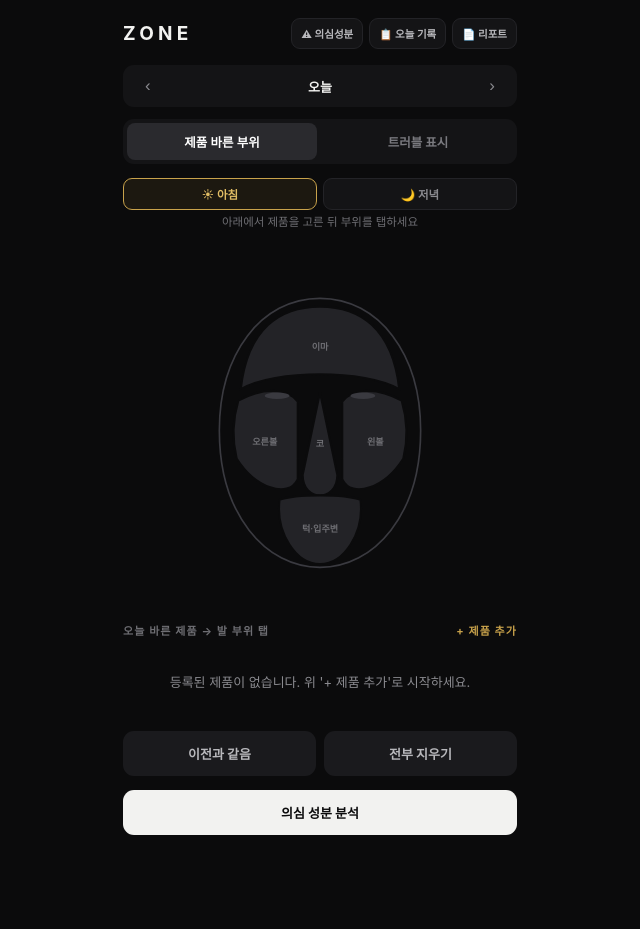
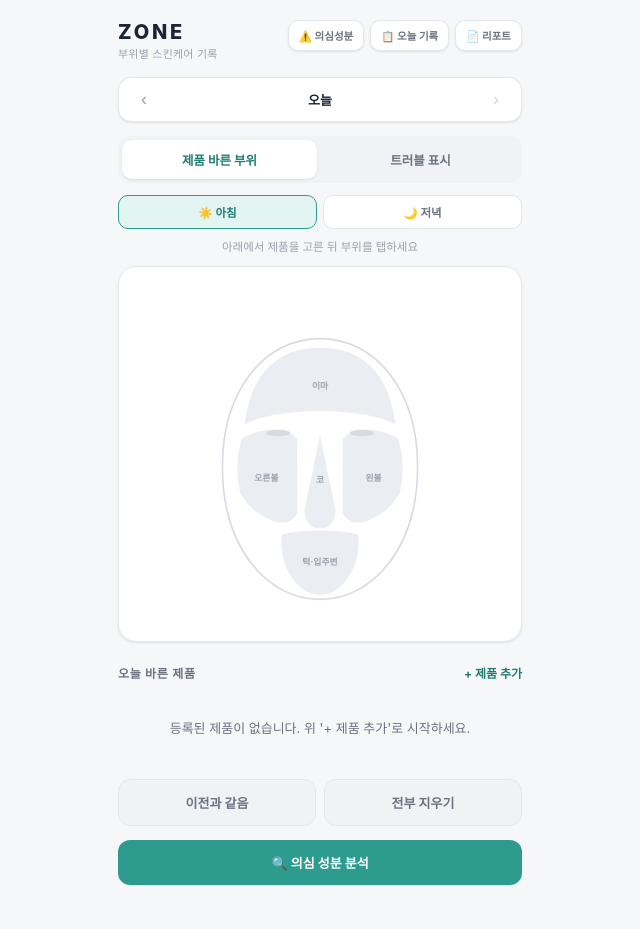
Before and after one commit to yoo-sihun/zone_app, a FastAPI app: page / in a window 1280 px wide. Shown: the whole page, without its empty margins (320-960 px from the left). Before the commit the page ends 835 px from the top, so only its background shows below. Run offline with FastAPI, Linux system fonts and the light colour scheme; data that the repository does not hold is empty; some libraries are stand-ins or nearby versions.

Commit message:
Redesign frontend: bright medical/skincare theme
Dropped the dark gold-accent prototype theme for a white/teal, clean
clinical look at the user's request. Pure CSS + markup restyle —
app.js is untouched, all the ids/classes it depends on (#mApply,
#slotToggle, .prod, .zone.applied, .card.top, .chip, etc.) are kept
exactly so none of the wired-up functionality broke.

Verified with the same Playwright flow as before (add product, AM/PM,
apply, trouble mode + type, analysis, save suspect, start experiment,
all three header modals) against a clean local sqlite db — zero
console errors, screenshots confirm every screen renders correctly.

Caught mid-session that an earlier verification pass had accidentally
run against the live Supabase DATABASE_URL instead of local sqlite
(forgot to swap .env), writing test rows into production data —
cleaned those up directly (2 test products, 2 daily_logs, 2
trouble_dots), left the user's real entries untouched.

```diff
--- a/frontend/static/css/style.css
+++ b/frontend/static/css/style.css
@@ -1,159 +1,193 @@
+:root{
+  --bg:#F6F7F9;
+  --surface:#FFFFFF;
+  --surface-alt:#F0F2F5;
+  --border:#E4E7EC;
+  --text:#1D2433;
+  --text-muted:#6B7280;
+  --text-faint:#9AA1AC;
+
+  --teal:#2D9C8F;
+  --teal-dark:#217C71;
+  --teal-light:#E3F5F2;
+
+  --coral:#E0553F;
+  --coral-light:#FCE9E6;
+
+  --amber:#D99B2B;
+  --amber-light:#FBF0DC;
+
+  --orange:#E07C3E;
+
+  --pink:#D8698F;
+  --pink-light:#FBEAF1;
+
+  --green:#2E9C64;
+  --green-light:#E4F6EC;
+
+  --shadow-sm:0 1px 2px rgba(16,24,40,.04), 0 1px 3px rgba(16,24,40,.06);
+  --shadow-md:0 4px 10px rgba(16,24,40,.06), 0 2px 4px rgba(16,24,40,.05);
+}
+
 *{box-sizing:border-box;-webkit-tap-highlight-color:transparent}
 body{
-  margin:0;background:#0B0B0C;color:#F2F2F0;
+  margin:0;background:var(--bg);color:var(--text);
   font-family:-apple-system,BlinkMacSystemFont,'Pretendard','Apple SD Gothic Neo',sans-serif;
   display:flex;justify-content:center;min-height:100vh;
 }
-.app{width:100%;max-width:430px;padding:18px 18px 40px;position:relative}
+.app{width:100%;max-width:440px;padding:20px 18px 44px;position:relative}
 
-header{display:flex;justify-content:space-between;align-items:center;margin-bottom:10px;gap:8px;flex-wrap:wrap}
-.logo{font-size:19px;font-weight:700;letter-spacing:.22em}
-.tag{font-size:11px;color:#6E6E73;letter-spacing:.04em}
+/* 헤더 */
+.topbar{display:flex;justify-content:space-between;align-items:flex-start;margin-bottom:16px;gap:10px}
+.brand{display:flex;flex-direction:column}
+.brandmark{font-size:20px;font-weight:800;letter-spacing:.14em;color:var(--text)}
+.brandsub{font-size:11px;color:var(--text-faint);letter-spacing:.02em;margin-top:1px}
 
-.iconrow{display:flex;gap:6px;flex-wrap:wrap}
-.iconbtn{background:#141416;border:1px solid #232327;color:#B8B8BC;font-size:10.5px;font-weight:600;
-  padding:7px 9px;border-radius:9px;cursor:pointer;font-family:inherit;white-space:nowrap}
-.iconbtn:hover{background:#1A1A1D;color:#F2F2F0}
+.iconrow{display:flex;gap:6px;flex-wrap:wrap;justify-content:flex-end}
+.iconbtn{background:var(--surface);border:1px solid var(--border);color:var(--text-muted);
+  font-size:10.5px;font-weight:600;padding:7px 10px;border-radius:10px;cursor:pointer;
+  font-family:inherit;white-space:nowrap;box-shadow:var(--shadow-sm);transition:.15s}
+.iconbtn:hover{border-color:var(--teal);color:var(--teal-dark)}
 
 /* 실험 배너 */
 .expbar{display:flex;align-items:center;justify-content:space-between;gap:10px;
-  background:#1C1810;border:1px solid #4A3B1A;border-radius:11px;padding:10px 12px;margin-bottom:12px}
-.expinfo{font-size:12px;color:#E0BC64}
-.expinfo b{color:#F2D999}
+  background:var(--teal-light);border:1px solid #BFE4DE;border-radius:13px;padding:11px 14px;margin-bottom:14px}
+.expinfo{font-size:12.5px;color:var(--teal-dark)}
+.expinfo b{color:#144A43}
 .exbtns{display:flex;gap:6px;flex-shrink:0}
-.expbtn{background:#2A2A2E;border:0;color:#F2F2F0;font-size:11px;font-weight:700;
-  padding:7px 10px;border-radius:8px;cursor:pointer;font-family:inherit}
-.expbtn.stop{background:transparent;color:#E14B48}
-.expnote{font-size:11.5px;color:#8A8A8F;margin-top:8px;text-align:center}
+.expbtn{background:var(--surface);border:1px solid #BFE4DE;color:var(--teal-dark);font-size:11px;font-weight:700;
+  padding:7px 10px;border-radius:9px;cursor:pointer;font-family:inherit}
+.expbtn.stop{background:transparent;border-color:transparent;color:var(--coral)}
+.expnote{font-size:11.5px;color:var(--text-muted);margin-top:10px;text-align:center}
 
 /* 날짜 */
 .datebar{display:flex;align-items:center;justify-content:space-between;
-  margin:16px 0 12px;padding:9px 12px;background:#141416;border-radius:11px}
-.datebar button{background:none;border:0;color:#8A8A8F;font-size:17px;padding:2px 10px;cursor:pointer}
-.dlabel{font-size:13px;font-variant-numeric:tabular-nums;color:#D8D8D6}
-.dlabel b{color:#F2F2F0}
+  margin-bottom:14px;padding:9px 8px;background:var(--surface);border:1px solid var(--border);
+  border-radius:13px;box-shadow:var(--shadow-sm)}
+.navbtn{background:none;border:0;color:var(--text-faint);font-size:18px;padding:2px 14px;cursor:pointer}
+.navbtn:hover{color:var(--teal)}
+.navbtn:disabled{color:#D5D8DD;cursor:default}
+.dlabel{font-size:13px;font-variant-numeric:tabular-nums;color:var(--text-muted)}
+.dlabel b{color:var(--text)}
 
-/* 모드 */
-.modes{display:flex;gap:6px;background:#141416;padding:4px;border-radius:11px;margin-bottom:14px}
-.modes button{flex:1;background:none;border:0;color:#7A7A7F;font-size:12.5px;font-weight:600;
-  padding:9px 0;border-radius:8px;cursor:pointer;transition:.15s;font-family:inherit}
-.modes button.on{background:#2A2A2E;color:#fff}
-.modes button.on.trouble{background:#B3322F;color:#fff}
+/* 탭 */
+.tabs{display:flex;gap:6px;background:var(--surface-alt);padding:4px;border-radius:13px;margin-bottom:12px}
+.tabs button{flex:1;background:none;border:0;color:var(--text-muted);font-size:12.5px;font-weight:700;
+  padding:10px 0;border-radius:10px;cursor:pointer;transition:.15s;font-family:inherit}
+.tabs button.on{background:var(--surface);color:var(--teal-dark);box-shadow:var(--shadow-sm)}
+.tabs button.on.trouble{background:var(--coral);color:#fff;box-shadow:none}
 
 /* 시간대 / 트러블 유형 선택 */
-.slotToggle,.typeToggle{display:flex;gap:6px;margin-bottom:10px}
-.slotToggle button,.typeToggle button{flex:1;background:#141416;border:1px solid #232327;color:#8A8A8F;
-  font-size:11.5px;font-weight:600;padding:7px 4px;border-radius:9px;cursor:pointer;font-family:inherit;transition:.15s}
-.slotToggle button.on{background:#1C1810;border-color:#C8A24B;color:#E0BC64}
-.typeToggle button.on{background:#2A1414;border-color:#B3322F;color:#E88A87}
+.segrow,.typeToggle{display:flex;gap:6px;margin-bottom:10px}
+.segrow button,.typeToggle button{flex:1;background:var(--surface);border:1px solid var(--border);color:var(--text-muted);
+  font-size:11.5px;font-weight:600;padding:8px 4px;border-radius:10px;cursor:pointer;font-family:inherit;transition:.15s}
+.segrow button.on{background:var(--teal-light);border-color:var(--teal);color:var(--teal-dark)}
+.typeToggle button.on{background:var(--coral-light);border-color:var(--coral);color:#A63B29}
 
-.hint{font-size:11.5px;color:#6E6E73;text-align:center;margin:-6px 0 8px;min-height:15px;line-height:1.5}
+.hint{font-size:11.5px;color:var(--text-faint);text-align:center;margin:2px 0 10px;min-height:15px;line-height:1.5}
 
-/* 얼굴 */
-.face-wrap{position:relative;display:flex;justify-content:center;margin-bottom:6px}
-svg{width:100%;max-width:330px;height:auto;touch-action:manipulation}
-.zone{fill:#232327;stroke:#0B0B0C;stroke-width:2.5;cursor:pointer;transition:fill .18s}
-.zone:hover{fill:#2E2E33}
-.zone.applied{fill:#C8A24B}
-.zone.applied:hover{fill:#D4AE58}
-.outline{fill:none;stroke:#3A3A40;stroke-width:2}
-.feat{fill:#3A3A40}
-.dot{stroke:#0B0B0C;stroke-width:1.6;cursor:pointer}
-.dot.comedonal{fill:#C8A24B}
-.dot.papule{fill:#E19A4B}
-.dot.pustule{fill:#E14B48}
-.dot.redness{fill:#E1719A}
-.zlabel{fill:#6E6E73;font-size:11px;text-anchor:middle;pointer-events:none;font-weight:600}
-.zone.applied + .zlabel{fill:#1A1508}
+/* 얼굴 카드 */
+.face-card{background:var(--surface);border:1px solid var(--border);border-radius:18px;
+  padding:14px 8px 8px;margin-bottom:16px;box-shadow:var(--shadow-sm)}
+svg{display:block;width:100%;max-width:320px;height:auto;margin:0 auto;touch-action:manipulation}
+.zone{fill:#EAEDF1;stroke:var(--surface);stroke-width:3;cursor:pointer;transition:fill .18s}
+.zone:hover{fill:#DEE2E8}
+.zone.applied{fill:var(--teal)}
+.zone.applied:hover{fill:var(--teal-dark)}
+.outline{fill:none;stroke:#D7DBE1;stroke-width:2}
+.feat{fill:#D7DBE1}
+.dot{stroke:#fff;stroke-width:2;cursor:pointer}
+.dot.comedonal{fill:var(--amber)}
+.dot.papule{fill:var(--orange)}
+.dot.pustule{fill:var(--coral)}
+.dot.redness{fill:var(--pink)}
+.zlabel{fill:var(--text-faint);font-size:11px;text-anchor:middle;pointer-events:none;font-weight:700}
+.zone.applied + .zlabel{fill:#F0FBF9}
 
 /* 제품 */
-.sec{font-size:11px;color:#6E6E73;letter-spacing:.1em;font-weight:700;margin:20px 0 9px;
-  display:flex;justify-content:space-between;align-items:center}
-.sec .add{color:#C8A24B;cursor:pointer;font-size:11px;font-weight:700}
-.prods{display:flex;flex-direction:column;gap:7px}
-.prod{display:flex;align-items:center;gap:11px;padding:11px 13px;background:#141416;
-  border:1.5px solid transparent;border-radius:11px;cursor:pointer;transition:.15s}
-.prod.on{border-color:#C8A24B;background:#1C1810}
-.prod.locked{opacity:.5}
-.swatch{width:9px;height:9px;border-radius:50%;background:#3A3A40;flex-shrink:0}
-.prod.on .swatch{background:#C8A24B}
-.pname{font-size:13.5px;font-weight:600}
-.ping{font-size:10.5px;color:#6E6E73;margin-top:3px;line-height:1.35}
-.prod .del{margin-left:auto;color:#6E6E73;font-size:11px;padding:4px 6px}
+.sechead{display:flex;justify-content:space-between;align-items:center;margin:22px 0 10px}
+.sechead h3{font-size:12px;color:var(--text-muted);letter-spacing:.06em;font-weight:700;margin:0;text-transform:uppercase}
+.linkbtn{background:none;border:0;color:var(--teal-dark);cursor:pointer;font-size:12px;font-weight:700;font-family:inherit}
+.prods{display:flex;flex-direction:column;gap:8px}
+.prod{display:flex;align-items:center;gap:11px;padding:12px 14px;background:var(--surface);
+  border:1.5px solid var(--border);border-radius:13px;cursor:pointer;transition:.15s;box-shadow:var(--shadow-sm)}
+.prod.on{border-color:var(--teal);background:var(--teal-light)}
+.prod.locked{opacity:.55}
+.swatch{width:9px;height:9px;border-radius:50%;background:#D7DBE1;flex-shrink:0}
+.prod.on .swatch{background:var(--teal)}
+.pname{font-size:13.5px;font-weight:700;color:var(--text)}
+.ping{font-size:10.5px;color:var(--text-faint);margin-top:3px;line-height:1.35}
+.prod .del{margin-left:auto;color:var(--text-faint);font-size:11px;padding:4px 6px}
 
 .row{display:flex;gap:8px;margin-top:14px}
-.btn{flex:1;padding:13px;border-radius:11px;border:0;font-size:13px;font-weight:700;
+.btn{flex:1;padding:13px;border-radius:12px;border:0;font-size:13px;font-weight:700;
   cursor:pointer;font-family:inherit;transition:.15s}
-.ghost{background:#1A1A1D;color:#B8B8BC}
-.ghost:hover{background:#222226}
-.primary{background:#F2F2F0;color:#0B0B0C}
-.primary:hover{background:#fff}
-.primary:disabled{background:#2A2A2E;color:#5A5A60;cursor:default}
+.ghost{background:var(--surface-alt);color:var(--text-muted);border:1.5px solid var(--border)}
+.ghost:hover{background:#E6E9ED}
+.primary{background:var(--teal);color:#fff}
+.primary:hover{background:var(--teal-dark)}
+.primary:disabled{background:#D5D8DD;color:#9AA1AC;cursor:default}
 .btn.small{flex:none;padding:8px 12px;font-size:11.5px}
 
+/* 모달 공통 */
+.modal{position:fixed;inset:0;background:rgba(29,36,51,.35);display:none;
+  align-items:flex-end;justify-content:center;z-index:50}
+.modal.show{display:flex}
+.sheet{width:100%;max-width:440px;background:var(--surface);border-radius:22px 22px 0 0;
+  padding:26px 20px 36px;max-height:86vh;overflow-y:auto;box-shadow:0 -8px 30px rgba(16,24,40,.18)}
+.sheet h2{font-size:17px;margin:0 0 4px;color:var(--text)}
+.sheet .sub{font-size:12px;color:var(--text-muted);margin-bottom:18px;line-height:1.6}
+.card{background:var(--surface-alt);border:1px solid var(--border);border-radius:14px;padding:16px;margin-bottom:10px}
+.card.top{border:1.5px solid var(--teal);background:var(--teal-light)}
+.ing{font-size:16px;font-weight:800;margin-bottom:8px;color:var(--text)}
+.card.top .ing{color:var(--teal-dark)}
+.evi{font-size:12.5px;color:var(--text-muted);line-height:1.7}
+.evi b{color:var(--text)}
+.meter{display:flex;gap:3px;margin-top:11px}
+.meter i{height:4px;flex:1;background:var(--border);border-radius:2px;font-style:normal}
+.meter i.f{background:var(--teal)}
+.ask{background:var(--green-light);border:1px solid #C6E9D5;border-radius:14px;padding:16px;margin-top:16px}
+.ask p{margin:0 0 12px;font-size:13px;line-height:1.7;color:#175C3B}
+.disc{font-size:10.5px;color:var(--text-faint);line-height:1.6;margin-top:20px;text-align:center}
+.empty{font-size:13px;color:var(--text-muted);line-height:1.7;text-align:center;padding:26px 10px}
+
 /* 분석 모달 유형 필터 칩 */
-.chiprow{display:flex;gap:6px;flex-wrap:wrap;margin-bottom:14px}
-.chip{background:#1A1A1D;border:1px solid #2A2A2E;color:#8A8A8F;font-size:11px;font-weight:600;
-  padding:6px 11px;border-radius:20px;cursor:pointer;font-family:inherit}
-.chip.on{background:#1C1810;border-color:#C8A24B;color:#E0BC64}
+.chiprow{display:flex;gap:6px;flex-wrap:wrap;margin-bottom:16px}
+.chip{background:var(--surface-alt);border:1px solid var(--border);color:var(--text-muted);font-size:11px;font-weight:700;
+  padding:7px 12px;border-radius:20px;cursor:pointer;font-family:inherit}
+.chip.on{background:var(--teal-light);border-color:var(--teal);color:var(--teal-dark)}
 
 /* 의심 성분 목록 */
-.suslist{margin-top:14px;display:flex;flex-direction:column;gap:7px}
-.susitem{display:flex;justify-content:space-between;align-items:center;background:#1D1D21;
-  border-radius:10px;padding:10px 13px;font-size:13px}
-.susitem .del{color:#6E6E73;font-size:11px;cursor:pointer}
+.suslist{margin-top:16px;display:flex;flex-direction:column;gap:7px}
+.susitem{display:flex;justify-content:space-between;align-items:center;background:var(--surface-alt);
+  border:1px solid var(--border);border-radius:11px;padding:11px 14px;font-size:13px;color:var(--text)}
+.susitem .del{color:var(--text-faint);font-size:11px;cursor:pointer}
 
 /* 실험 결과 카드 */
-.explabel{font-size:11px;color:#8A8A8F;margin-bottom:4px}
-.expnum{font-size:22px;font-weight:700}
+.explabel{font-size:11px;color:var(--text-muted);margin-bottom:5px;font-weight:600}
+.expnum{font-size:24px;font-weight:800;color:var(--text)}
 
-/* 외부 요인 */
+/* 제품 추가 / 외부 요인 폼 */
+.field{margin-bottom:13px}
+.field label{display:block;font-size:11px;color:var(--text-muted);margin-bottom:6px;font-weight:700}
+.field input,.field textarea,.field select{width:100%;padding:11px 13px;background:var(--surface-alt);
+  border:1.5px solid var(--border);border-radius:11px;color:var(--text);font-size:13px;font-family:inherit;resize:vertical}
+.field input:focus,.field textarea:focus,.field select:focus{outline:none;border-color:var(--teal)}
+.field textarea{min-height:70px}
+.ocrbtn{display:block;text-align:center;padding:15px;border:1.5px dashed #C7CCD3;border-radius:13px;
+  color:var(--text-muted);font-size:12.5px;cursor:pointer;margin-bottom:14px;background:var(--surface-alt)}
+.ocrbtn:hover{border-color:var(--teal);color:var(--teal-dark)}
+.spinner{display:none;text-align:center;color:var(--text-muted);font-size:12px;padding:10px}
+
 .pm25row{display:flex;align-items:center;justify-content:space-between;gap:10px}
-.pm25row span{font-size:13px;color:#D8D8D6}
-.field select{width:100%;padding:11px 12px;background:#1D1D21;border:1.5px solid #2A2A2E;
-  border-radius:10px;color:#F2F2F0;font-size:13px;font-family:inherit}
+.pm25row span{font-size:13px;color:var(--text)}
 
 /* 토스트 */
 .toastwrap{position:fixed;left:0;right:0;bottom:18px;display:flex;flex-direction:column;
   align-items:center;gap:8px;z-index:100;pointer-events:none;padding:0 18px}
-.toast{max-width:400px;background:#1D1D21;border:1px solid #2A2A2E;color:#F2F2F0;font-size:12px;
-  line-height:1.5;padding:11px 15px;border-radius:11px;opacity:0;transform:translateY(8px);
-  transition:.25s;box-shadow:0 6px 20px rgba(0,0,0,.4)}
+.toast{max-width:400px;background:var(--surface);border:1px solid var(--border);color:var(--text);font-size:12px;
+  line-height:1.5;padding:12px 16px;border-radius:12px;opacity:0;transform:translateY(8px);
+  transition:.25s;box-shadow:var(--shadow-md)}
 .toast.show{opacity:1;transform:translateY(0)}
-.toast.warn{border-color:#B3322F;background:#2A1414}
-.toast.ok{border-color:#2A5A3E;background:#0F1A14}
-
-/* 모달 공통 */
-.modal{position:fixed;inset:0;background:rgba(5,5,6,.86);display:none;
-  align-items:flex-end;justify-content:center;z-index:50}
-.modal.show{display:flex}
-.sheet{width:100%;max-width:430px;background:#151518;border-radius:20px 20px 0 0;
-  padding:24px 20px 34px;max-height:86vh;overflow-y:auto}
-.sheet h2{font-size:17px;margin:0 0 4px}
-.sheet .sub{font-size:12px;color:#6E6E73;margin-bottom:20px}
-.card{background:#1D1D21;border-radius:13px;padding:15px;margin-bottom:10px}
-.card.top{border:1.5px solid #C8A24B;background:#1C1810}
-.ing{font-size:16px;font-weight:700;margin-bottom:7px}
-.card.top .ing{color:#E0BC64}
-.evi{font-size:12.5px;color:#B8B8BC;line-height:1.65}
-.evi b{color:#F2F2F0}
-.meter{display:flex;gap:3px;margin-top:10px}
-.meter i{height:3px;flex:1;background:#2E2E33;border-radius:2px}
-.meter i.f{background:#C8A24B}
-.ask{background:#0F1A14;border:1.5px solid #2A5A3E;border-radius:13px;padding:15px;margin-top:14px}
-.ask p{margin:0 0 12px;font-size:13px;line-height:1.65;color:#CFE8D8}
-.disc{font-size:10.5px;color:#5A5A60;line-height:1.6;margin-top:18px;text-align:center}
-.empty{font-size:13px;color:#8A8A8F;line-height:1.7;text-align:center;padding:24px 10px}
-
-/* 제품 추가 모달 */
-.field{margin-bottom:12px}
-.field label{display:block;font-size:11px;color:#6E6E73;margin-bottom:6px;font-weight:600}
-.field input,.field textarea{width:100%;padding:11px 12px;background:#1D1D21;border:1.5px solid #2A2A2E;
-  border-radius:10px;color:#F2F2F0;font-size:13px;font-family:inherit;resize:vertical}
-.field textarea{min-height:70px}
-.taglist{display:flex;flex-wrap:wrap;gap:6px;margin-top:8px}
-.tag{background:#1D1D21;border:1px solid #2A2A2E;color:#B8B8BC;font-size:11px;padding:5px 9px;border-radius:8px}
-.ocrbtn{display:block;text-align:center;padding:14px;border:1.5px dashed #3A3A40;border-radius:12px;
-  color:#8A8A8F;font-size:12.5px;cursor:pointer;margin-bottom:14px}
-.ocrbtn:hover{border-color:#C8A24B;color:#C8A24B}
-.spinner{display:none;text-align:center;color:#8A8A8F;font-size:12px;padding:10px}
+.toast.warn{border-color:#F3C4B8;background:var(--coral-light);color:#9C3521}
+.toast.ok{border-color:#B9E3CB;background:var(--green-light);color:#175C3B}
--- a/frontend/templates/index.html
+++ b/frontend/templates/index.html
@@ -9,10 +9,13 @@
 <body>
 <div class="app">
 
-  <header>
-    <div class="logo">ZONE</div>
+  <header class="topbar">
+    <div class="brand">
+      <span class="brandmark">ZONE</span>
+      <span class="brandsub">부위별 스킨케어 기록</span>
+    </div>
     <div class="iconrow">
-      <button class="iconbtn" id="suspectsBtn" title="의심 성분">⚠ 의심성분</button>
+      <button class="iconbtn" id="suspectsBtn" title="의심 성분">⚠️ 의심성분</button>
       <button class="iconbtn" id="factorsBtn" title="오늘의 외부 요인">📋 오늘 기록</button>
       <button class="iconbtn" id="reportBtn" title="PDF 리포트">📄 리포트</button>
     </div>
@@ -21,18 +24,18 @@
   <div class="expbar" id="expbar" style="display:none"></div>
 
   <div class="datebar">
-    <button id="prev">‹</button>
+    <button id="prev" class="navbtn">‹</button>
     <div class="dlabel" id="dlabel"></div>
-    <button id="next">›</button>
+    <button id="next" class="navbtn">›</button>
   </div>
 
-  <div class="modes">
+  <div class="tabs">
     <button id="mApply" class="on">제품 바른 부위</button>
     <button id="mTrouble">트러블 표시</button>
   </div>
 
-  <div class="slotToggle" id="slotToggle">
-    <button data-slot="am" class="on">☀ 아침</button>
+  <div class="segrow" id="slotToggle">
+    <button data-slot="am" class="on">☀️ 아침</button>
     <button data-slot="pm">🌙 저녁</button>
   </div>
   <div class="typeToggle" id="typeToggle" style="display:none">
@@ -43,7 +46,7 @@
 
   <div class="hint" id="hint"></div>
 
-  <div class="face-wrap">
+  <div class="face-card">
     <svg id="face" viewBox="0 0 400 440">
       <path class="outline" d="M200,72 C272,72 322,140 322,232 C322,334 266,398 200,398 C134,398 78,334 78,232 C78,140 128,72 200,72 Z"/>
 
@@ -69,9 +72,9 @@
   </div>
 
   <div id="applyUI">
-    <div class="sec">
-      <span>오늘 바른 제품 → 발 부위 탭</span>
-      <span class="add" id="addProductBtn">+ 제품 추가</span>
+    <div class="sechead">
+      <h3>오늘 바른 제품</h3>
+      <span class="linkbtn" id="addProductBtn">+ 제품 추가</span>
     </div>
     <div class="prods" id="prods"></div>
     <div class="row">
@@ -81,7 +84,7 @@
   </div>
 
   <div class="row">
-    <button class="btn primary" id="analyze">의심 성분 분석</button>
+    <button class="btn primary" id="analyze">🔍 의심 성분 분석</button>
   </div>
 
 </div>
```
Also changed, not shown: CLAUDE.md (+2 -1 lines).
